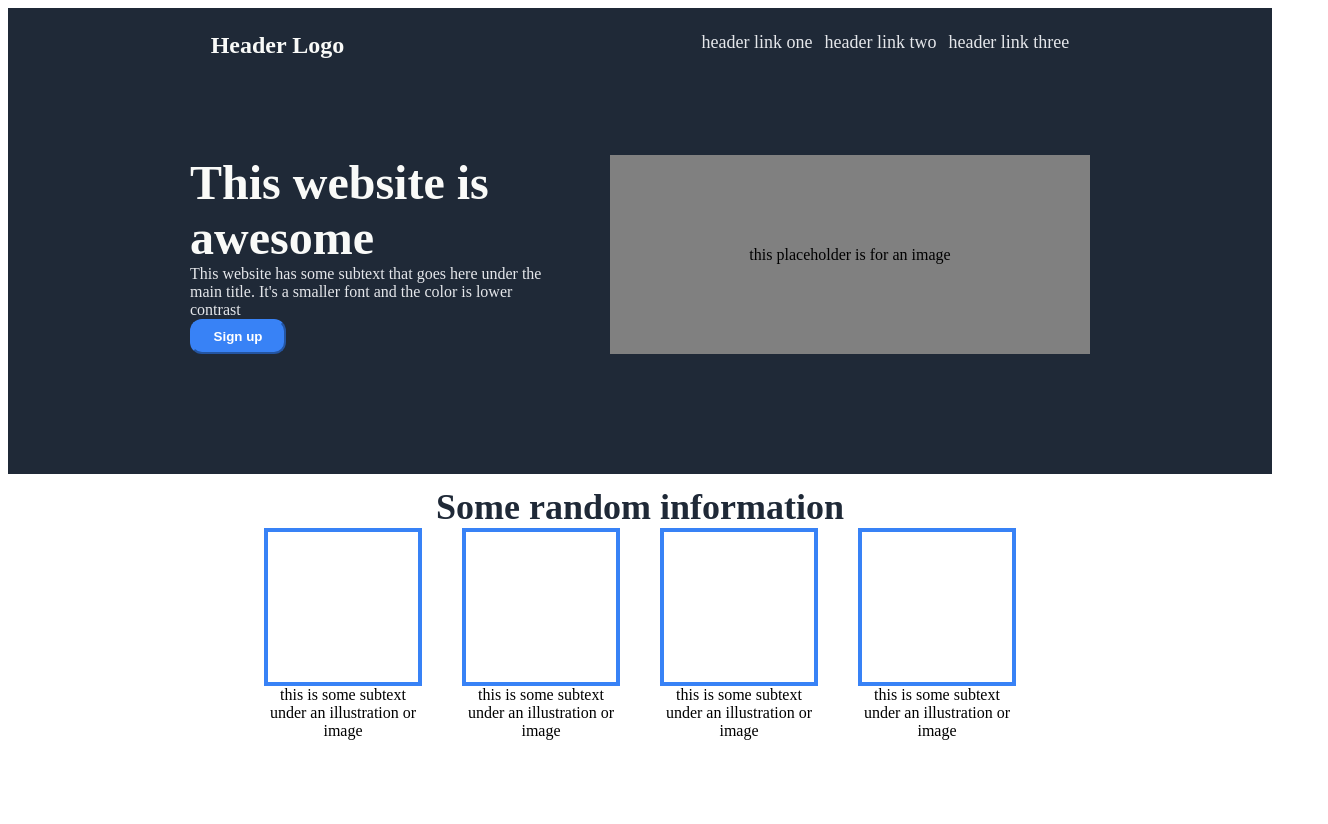
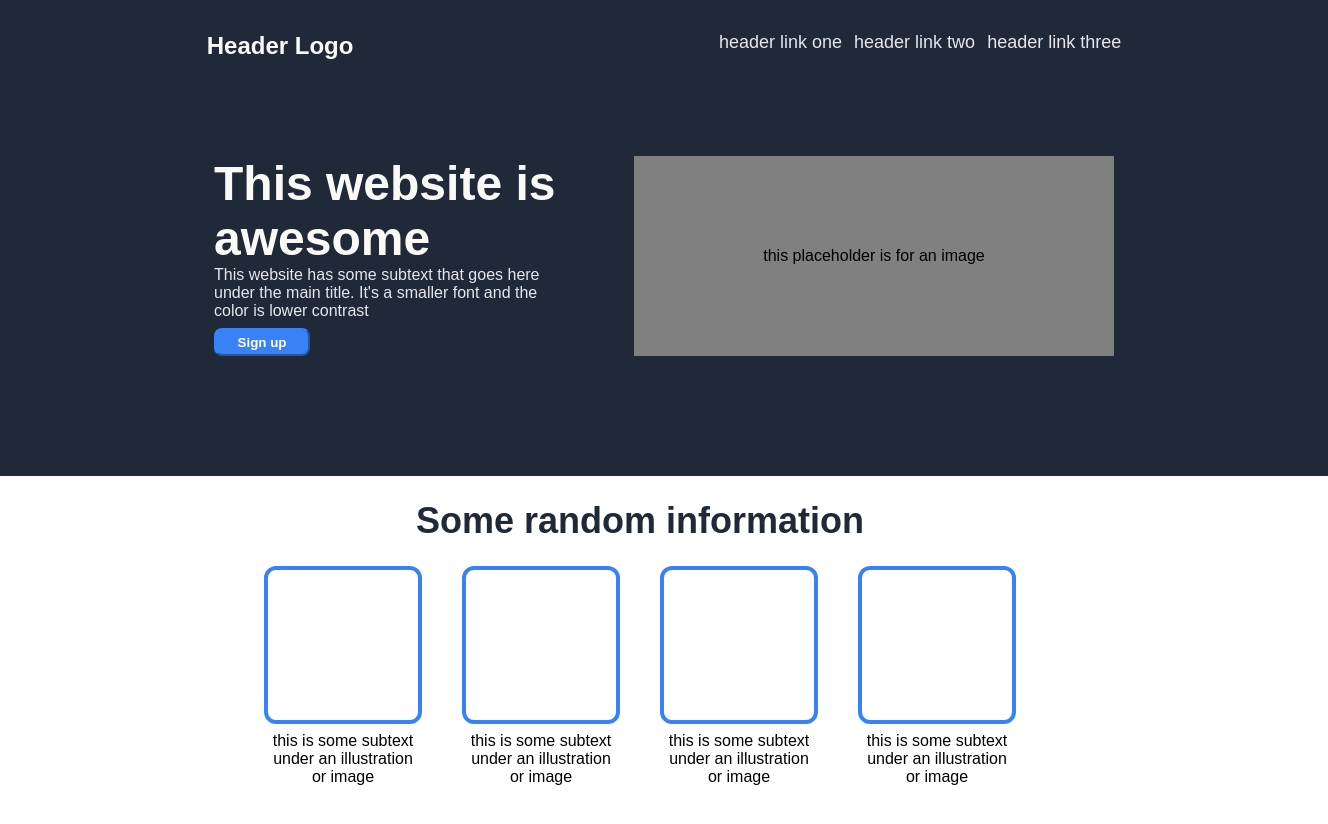
Before and after one commit to Rad1ant16/landing-page, a plain HTML site: page index.html in a window 1280 px wide. Shown: the whole page, 1328 px wide, since content can reach past the window. Drawn offline with Linux system fonts and the light colour scheme.

Commit message:
Complete 2nd Section and remove margin from body

```diff
--- a/index.html
+++ b/index.html
@@ -7,7 +7,7 @@
     <link rel="stylesheet" href="style.css">
 </head>
 <body>
-    <div>
+    <div class="site">
         <div class="one">
             <div class="header">
                 <div class="logo">
@@ -50,7 +50,9 @@
                     <p>this is some subtext under an illustration or image</p>
                 </div>
             </div>
-    </div>
-
+        </div>
+        <div class="three">
+            <p></p>
+        </div>
 </body>
 </html>
--- a/style.css
+++ b/style.css
@@ -1,5 +1,17 @@
+body {
+    padding: 0;
+    margin: 0;
+}
+.site {
+    display: flex;
+    font-family: sans-serif;
+    flex-direction: column;
+    flex-grow: auto;
+}
+
 .one {
     background-color: #1F2937;
+    width: 100%;
     padding: 24px;
 }
 
@@ -7,6 +19,7 @@
     display: flex;
     justify-content: space-around;
     align-items: flex-start;
+    padding-top: 8px;
 }
 
 h1, p {
@@ -66,13 +79,18 @@ a {
 }
 
 button {
+    display: flex;
     background-color: #3882f6;
-    border-radius: 12px;
+    border-radius: 8px;
     border-color: #3882f6;
     padding: 8px;
     width: 96px;
     color: white;
     font-weight: bold;
+    margin-top: 8px;
+    height: 28px;
+    align-items: center;
+    justify-content: center;
 }
 
 .two {
@@ -80,7 +98,9 @@ button {
     justify-content: center;
     flex-direction: column;
     align-items: center;
-    padding: 12px;
+    margin: 24px 0px 72px 0px;
+    gap: 24px;
+    flex: auto;
 }
 
 .head {
@@ -94,7 +114,6 @@ button {
     justify-content: space-evenly;
     align-items:center;
     gap: 48px;
-    margin-bottom: 72px;
 }
 
 .box .blue {
@@ -102,6 +121,7 @@ button {
     height: 150px;
     border: 4px solid #3882f6;
     flex: auto;
+    border-radius: 12px;
 }
 
 .box {
@@ -110,5 +130,13 @@ button {
     flex-direction: column;
     align-items: center;
     text-align: center;
+    gap: 8px;
 
 }
+
+.three {
+    display: flex;
+    justify-content: center;
+    align-items: center;
+    background-color: #c2c5c9;
+}
```
